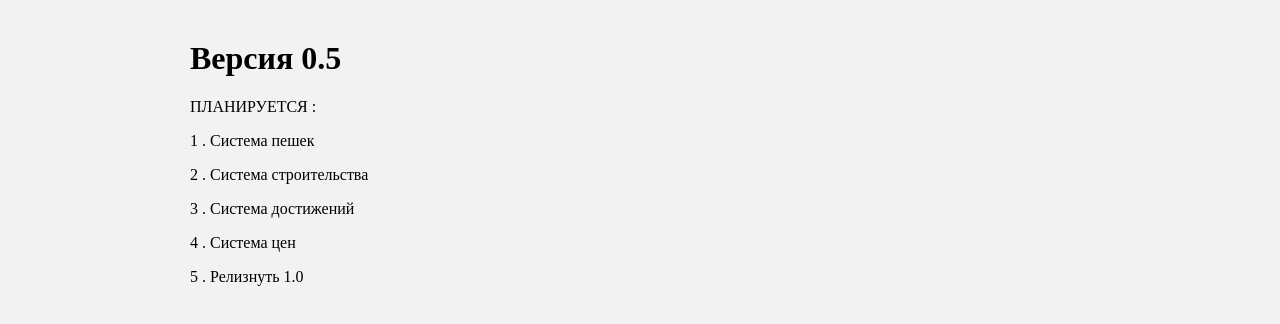
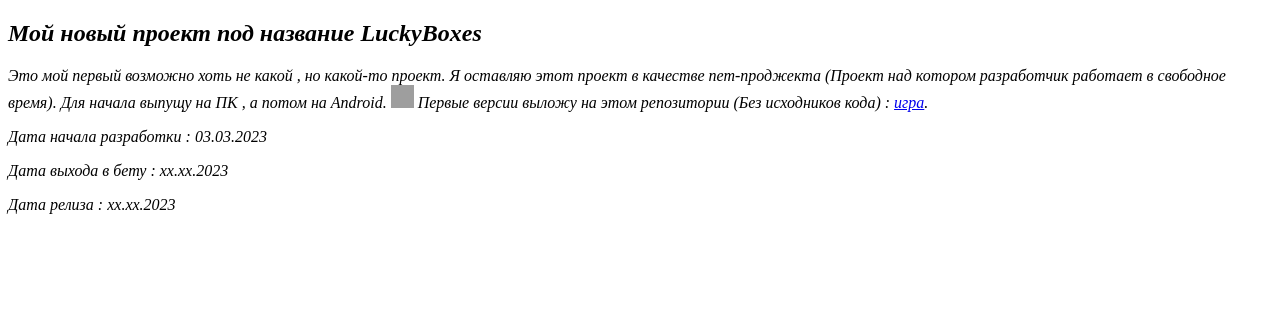
Before and after one commit to LanNetStat/lannetstat, a plain HTML site: page index.html in a window 1280 px wide. Drawn offline with Linux system fonts and the light colour scheme; grey boxes are pictures that could not be loaded.

Commit message:
Update index.html

```diff
--- a/index.html
+++ b/index.html
@@ -1,35 +1,17 @@
-    <html>
-    <head>
-    <meta http-equiv="Content-Type" content="text/html; charset=UTF-8">
-    <title>SpaceWorld News | On GitHub Pages</title>
-    <style>
-    body {
-    background: #F2F2F2;
-    max-width: 900px;
-    margin: 10px auto;
-    padding: 30px;
-    }
+<!DOCTYPE html>
+<html>
+<head>
+	<title>Сайт LanNetStat</title>
+</head>
+<body>
+<h2 style="font-style:italic">Мой новый проект под название LuckyBoxes</h2>
 
-    h1{
-    color: #4C4C4C;
-    padding-bottom: 20px;
-    margin-bottom: 20px;
-    border-bottom: 2px solid #BEBEBE;
-    }
-    p{
-    font:italic;
-    }
-    </style>
-    </head>
-    <body>
-    <h1>Версия 0.5</h1>
-    <p>ПЛАНИРУЕТСЯ :</p>
-    <p>1 . Система пешек</p>
-    <p>2 . Система строительства</p>
-    <p>3 . Система достижений</p>
-    <p>4 . Система цен</p>
-    <p>5 . Релизнуть 1.0</p>
+<p><var>Это мой первый возможно хоть не какой , но какой-то проект. Я оставляю этот проект в качестве пет-проджекта (Проект над котором разработчик работает в свободное время). Для начала выпущу на ПК , а потом на Android.&nbsp;<img alt="smiley" src="https://be1.ru/template/be1/vendor/ckeditor_4.6.2_full/plugins/smiley/images/regular_smile.png" style="height:23px; width:23px" title="smiley" /> Первые версии выложу на этом репозитории (Без исходников кода) :&nbsp;<a href="https://github.com/LanNetStat/lannetstat/tree/main/Game" target="_blank">игра</a>.</var></p>
 
+<p><em>Дата начала разработки : 03.03.2023</em></p>
 
-    </body>
-    </html>
+<p><em>Дата выхода в бету : xx.xx.2023</em></p>
+
+<p><em>Дата релиза : xx.xx.2023</em></p>
+</body>
+</html>
```
